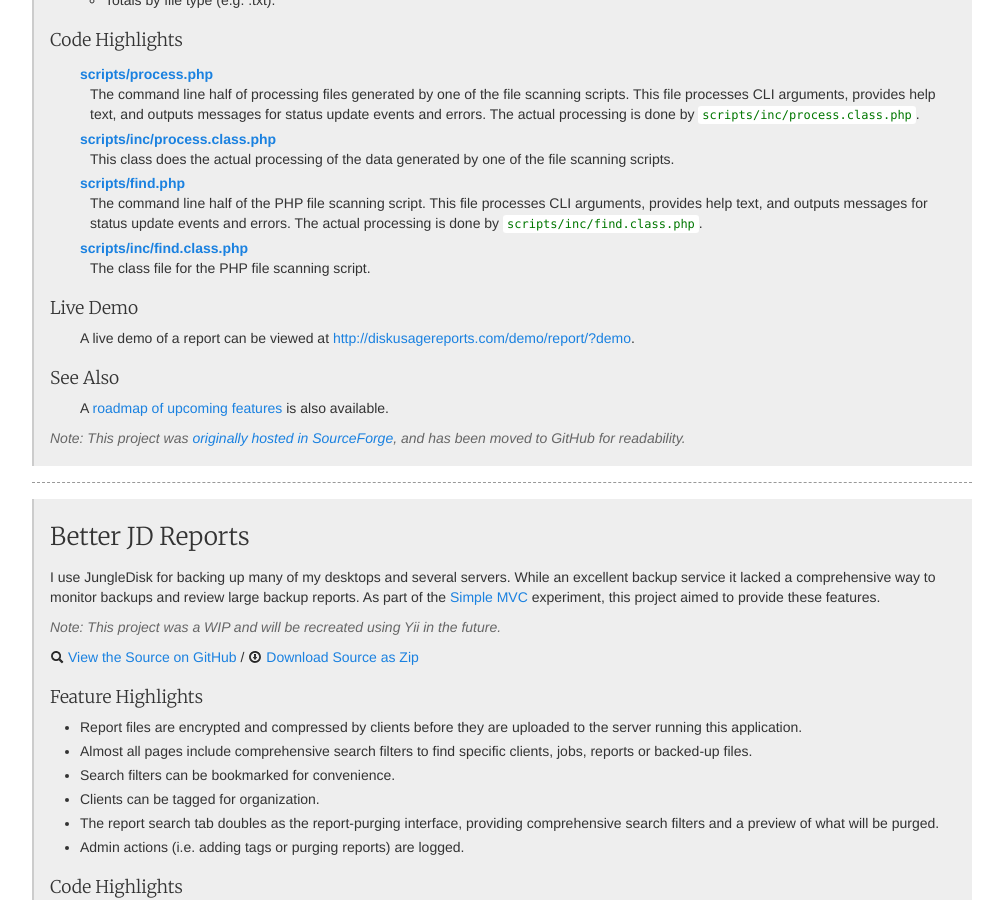
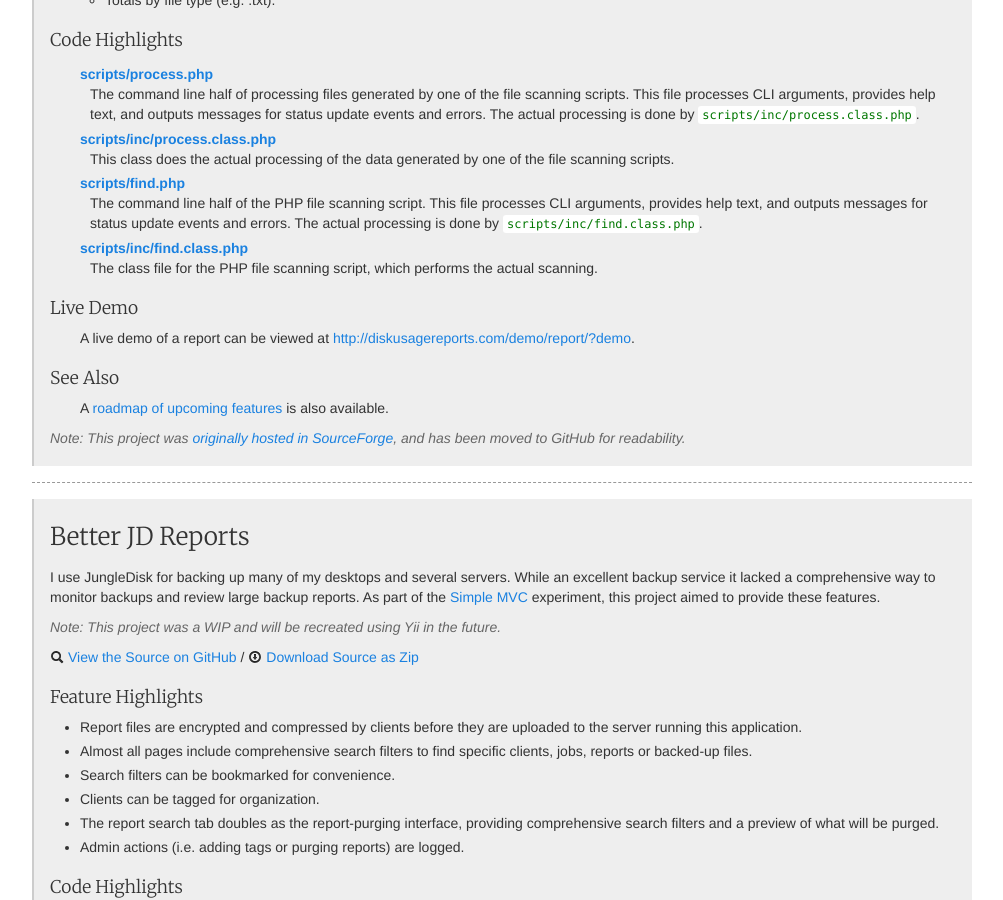
Before and after one commit to amekkawi/amekkawi.github.com, a Jekyll site: the page built from php.html, in a window 1280 px wide and 900 px high, scrolled down 1498 px. Shown: the whole window, without its empty margins (138-1141 px from the left). Built offline with Jekyll 4.4.1, drawn with Linux system fonts in a browser that asks for light colours; nearby versions of some CDN libraries.

Commit message:
Additional fixes to the PHP portfolio page, specifically the Disk Usage Reports source links and descriptions.

```diff
--- a/php.html
+++ b/php.html
@@ -112,7 +112,7 @@ $(function(){
 				The actual processing is done by <code>scripts/inc/process.class.php</code>.</dd>
 
 			<dt><a href="https://github.com/amekkawi/diskusagereports/blob/2.0.0-wip/scripts/inc/process.class.php" target="_blank">scripts/inc/process.class.php</a></dt>
-			<dd>This class does the actual processing of the data generated by one of the file scanning scripts. </dd>
+			<dd>This class does the actual processing of the data generated by one of the file scanning scripts.</dd>
 
 			<dt><a href="https://github.com/amekkawi/diskusagereports/blob/2.0.0-wip/scripts/find.php" target="_blank">scripts/find.php</a></dt>
 			<dd>The command line half of the PHP file scanning script.
@@ -120,7 +120,7 @@ $(function(){
 				The actual processing is done by <code>scripts/inc/find.class.php</code>.</dd>
 
 			<dt><a href="https://github.com/amekkawi/diskusagereports/blob/2.0.0-wip/scripts/inc/find.class.php" target="_blank">scripts/inc/find.class.php</a></dt>
-			<dd>The class file for the PHP file scanning script.</dd>
+			<dd>The class file for the PHP file scanning script, which performs the actual scanning.</dd>
 		</dl>
 
 		<h4>Live Demo</h4>
```
